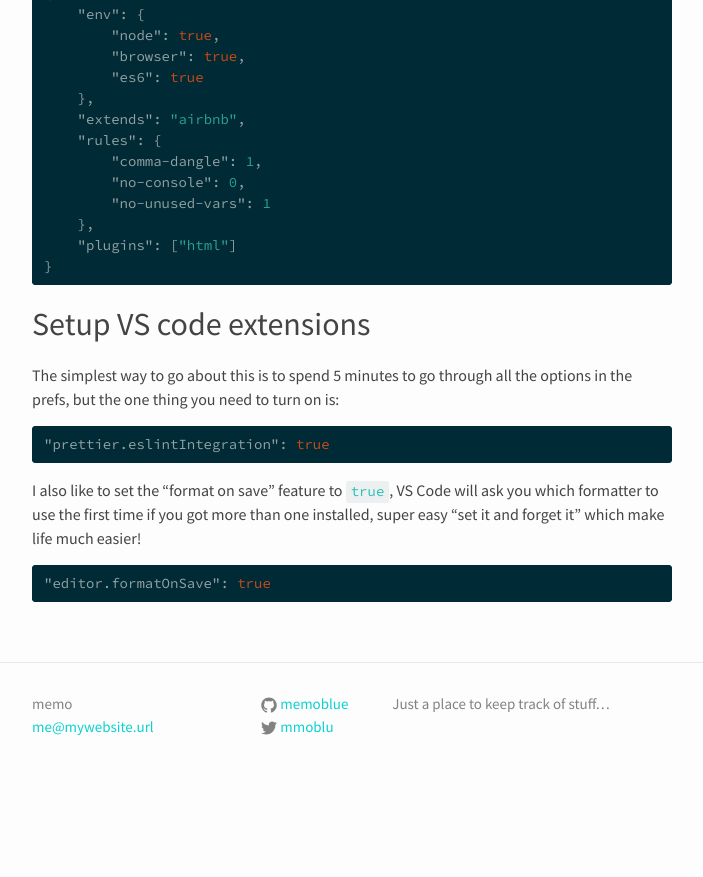
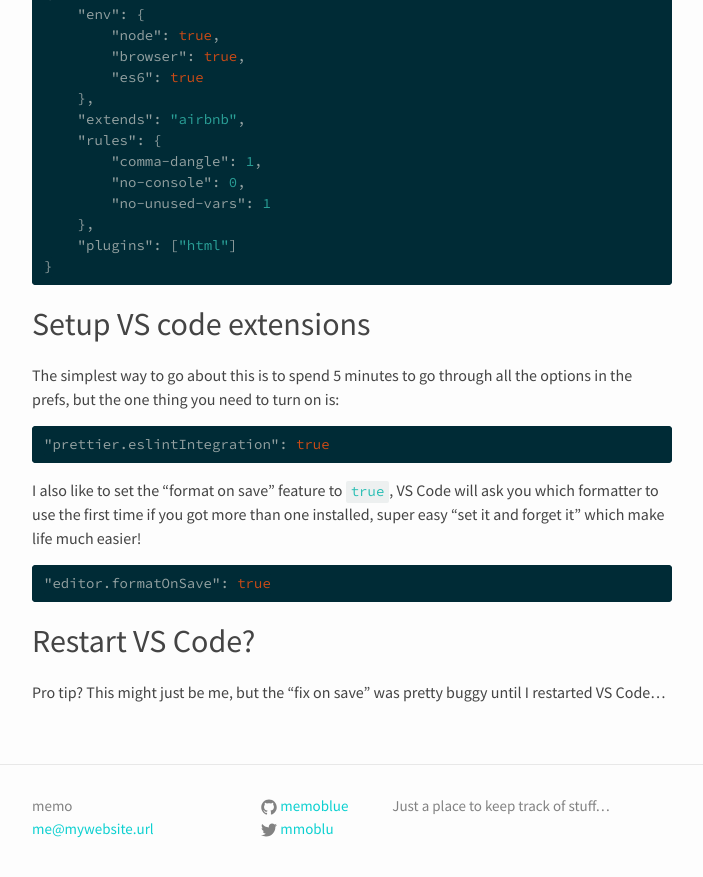
Before and after one commit to memoblue/memoblue.github.io, a Jekyll site: the page built from _posts/2019-04-10-prettier-eslint-vscode.md, in a window 1280 px wide and 900 px high, scrolled down 1076 px. Shown: the top 877 px of the window, without its empty margins (288-991 px from the left). Built offline with Jekyll 4.4.1, drawn with Linux system fonts in a browser that asks for light colours; before the commit the page ends 1874 px from its top, so only the background shows below that.

Commit message:
add restart info

````diff
--- a/_posts/2019-04-10-prettier-eslint-vscode.md
+++ b/_posts/2019-04-10-prettier-eslint-vscode.md
@@ -73,6 +73,10 @@
 "editor.formatOnSave": true
 ```
 
+## Restart VS Code?
+
+Pro tip? This might just be me, but the "fix on save" was pretty buggy until I restarted VS Code…
+
 [1]: https://eslint.org
 [2]: https://prettier.io
 [3]: https://www.npmjs.com/package/eslint-config-airbnb
````
